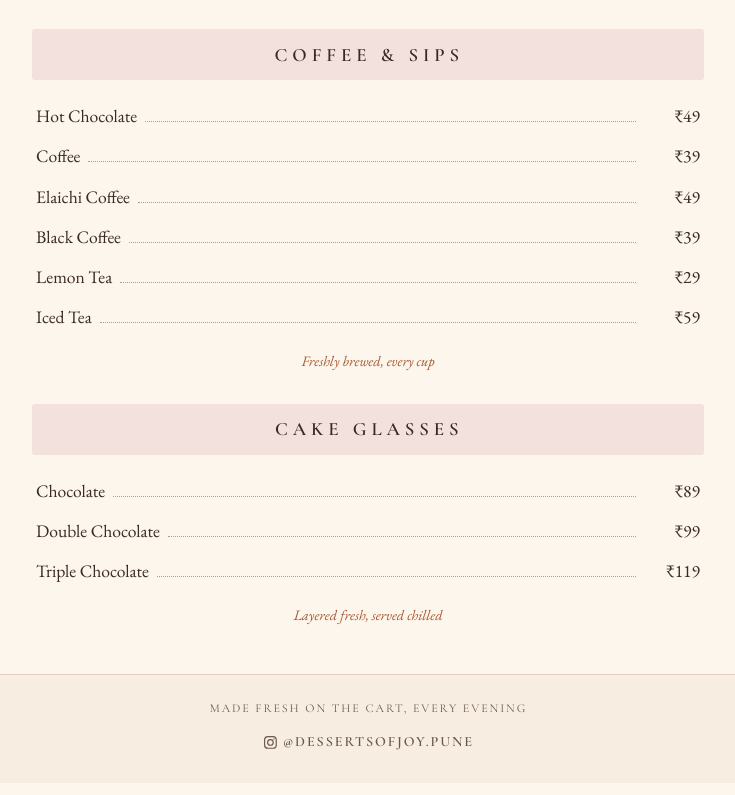
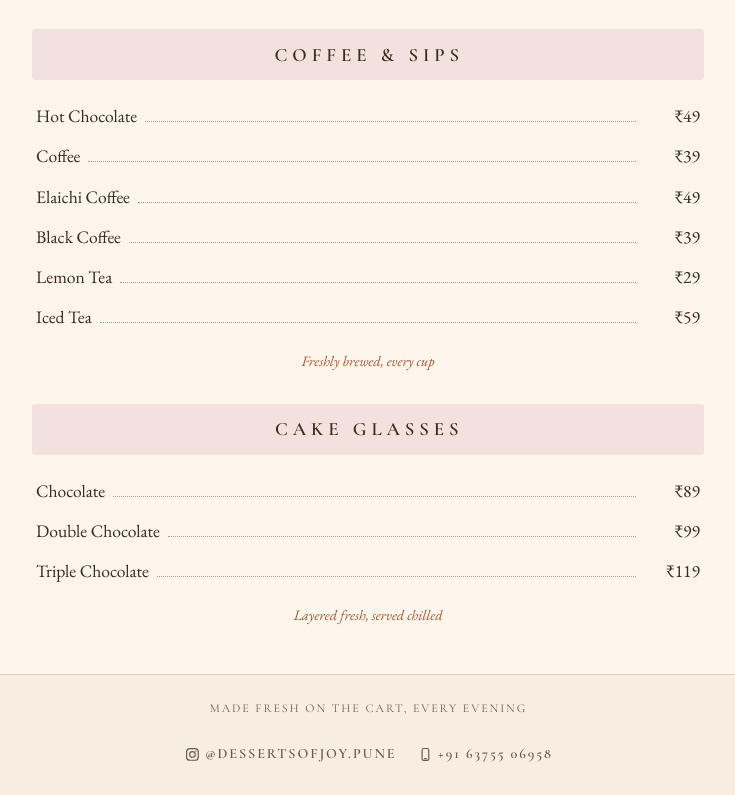
Before and after one commit to grippo-droid/Desserts-of-Joy, a plain HTML site: page index.html in a window 1280 px wide. Shown: the part 2330-3125 px from the top of the page, without its empty margins (272-1007 px from the left). Drawn offline with Linux system fonts and the light colour scheme.

Commit message:
Add a tel: link to the footer beside the Instagram handle
+91 63755 06958, displayed grouped and linked as tel:+916375506958.

Layout is a centred flex row that wraps rather than a fixed choice,
because measurement decided it: at 320px the two links plus their gap
need 306px of a 288px box and cannot share a line, while at 390px they
need 333px of 351px and fit. So they sit side by side from ~350px up and
stack below that. No divider between them — the separator dot was removed
last change for exactly this kind of clutter, and a gap does the job.

Both links now share one .footer-link treatment (renamed from .ig-link)
rather than duplicating the styling, so size, weight, colour, hover and
press states cannot drift apart.

Two things worth recording, both caught by measuring rather than looking:

- Stacked, the tap targets first came within 2.4px of each other. A
  negative margin insets the margin box, so each hit box bleeds past its
  layout box by the FULL 0.55rem (8.8px), not by padding-minus-margin as
  the old comment claimed. row-gap has to clear 17.6px before the targets
  separate at all; 1.75rem gives 10.4px of real air. The comment is
  corrected — the wrong figure would mislead the next change.

- The footer read as lopsided when stacked: 17.2px above the first link
  against 42.1px between the two. The 42px is near the floor for two 44px
  targets, so the space above the row was opened instead, giving 29.2px
  against 42.1px. The first attempt at this silently did nothing, because
  `.footer__line + .footer__line` is two classes and outranks a
  single-class rule; it is now written as a sibling selector.

Verified at 320/390/1280: both tap targets 47.7-49.8px tall, never
overlapping, a tap at each centre lands on its own link, each link on one
line, row centred to 0.00px, no horizontal scroll, console clean.
Payload 110.1 -> 112.2 KB, markup and CSS only, no new requests.

Co-Authored-By: Claude Opus 5 <noreply@anthropic.com>

```diff
--- a/index.html
+++ b/index.html
@@ -358,15 +358,24 @@
 <!-- ============================ FOOTER ============================ -->
 <footer class="footer">
   <p class="footer__line">Made fresh on the cart, every evening</p>
-  <p class="footer__line">
-    <a class="ig-link" href="https://www.instagram.com/dessertsofjoy.pune/"
+  <p class="footer__line footer__links">
+    <a class="footer-link" href="https://www.instagram.com/dessertsofjoy.pune/"
        target="_blank" rel="noopener noreferrer">
-      <svg class="ig-link__icon" viewBox="0 0 24 24" aria-hidden="true" focusable="false"
+      <svg class="footer-link__icon" viewBox="0 0 24 24" aria-hidden="true" focusable="false"
            fill="none" stroke="currentColor" stroke-width="1.9">
         <rect x="2.6" y="2.6" width="18.8" height="18.8" rx="5.4"/>
         <circle cx="12" cy="12" r="4.5"/>
         <circle cx="17.7" cy="6.3" r="1.15" fill="currentColor" stroke="none"/>
-      </svg><span class="ig-link__handle">@dessertsofjoy.pune</span>
+      </svg><span class="footer-link__label">@dessertsofjoy.pune</span>
+    </a>
+
+    <a class="footer-link" href="tel:+916375506958">
+      <svg class="footer-link__icon" viewBox="0 0 24 24" aria-hidden="true" focusable="false"
+           fill="none" stroke="currentColor" stroke-width="1.9"
+           stroke-linecap="round" stroke-linejoin="round">
+        <rect x="6.6" y="2.4" width="10.8" height="19.2" rx="2.6"/>
+        <path d="M10.6 18.7h2.8"/>
+      </svg><span class="footer-link__label">+91 63755 06958</span>
     </a>
   </p>
 </footer>
--- a/styles.css
+++ b/styles.css
@@ -559,17 +559,46 @@ a { color: var(--c-rust); text-decoration-thickness: 1px; text-underline-offset:
   color: var(--c-espresso-mid);
 }
 
-/* --- Instagram link ----------------------------------------------------
-   inline-flex keeps the glyph and the handle welded together, so the pair
-   can never be split across a line break.
+/* --- footer contact links ----------------------------------------------
+   Instagram and phone share one treatment.
+
+   The row centres them and wraps: side by side where there is room,
+   stacked on a narrow phone. Both together are wider than a 320px screen,
+   so wrapping is the normal case there, not a failure mode.
+
+   row-gap is doing real work. A negative margin insets the margin box, so
+   each link's hit box bleeds past its own layout box by the FULL 0.55rem
+   (8.8px) at top and bottom — not by padding-minus-margin. Stacked, the
+   gap therefore has to clear 17.6px before the two tap targets stop
+   overlapping and the wrong link starts catching taps. 1.75rem leaves
+   about 10px of genuine air between them. */
+.footer__links {
+  display: flex;
+  flex-wrap: wrap;
+  justify-content: center;
+  align-items: center;
+  column-gap: 1.5rem;
+  row-gap: 1.75rem;
+
+}
+
+/* Stacked, the tap targets force ~42px between the two links, and the
+   default 8px under the tagline made that read as lopsided rather than
+   deliberate. Open the gap above the row so the footer sits as two tiers —
+   the line about the cart, then how to reach it. Written as a sibling
+   selector to outrank `.footer__line + .footer__line`, which is also two
+   classes and would otherwise win. */
+.footer__line + .footer__links { margin-top: 1.25rem; }
+
+/* inline-flex keeps each glyph welded to its own text, so a pair can never
+   be split across a line break.
 
    Sizing the tap target to the 44px accessibility guideline: the padding
    creates the hit area, and the negative margin pulls most of it back out
-   of the layout. Horizontally it cancels exactly, so the line wraps as it
-   always did. Vertically it cancels only part of it, which lets the
-   footer breathe by ~10px rather than having a 44px hit box overlap the
-   line above it. */
-.ig-link {
+   of the layout. Horizontally it cancels exactly. Vertically it cancels
+   only part of it, which lets the footer breathe by ~10px rather than
+   having a 44px hit box overlap the line above it. */
+.footer-link {
   display: inline-flex;
   align-items: center;
   gap: 0.45em;
@@ -601,7 +630,7 @@ a { color: var(--c-rust); text-decoration-thickness: 1px; text-underline-offset:
   -webkit-tap-highlight-color: transparent;
 }
 
-.ig-link__icon {
+.footer-link__icon {
   width: 1.05em;
   height: 1.05em;
   flex: none;
@@ -610,12 +639,19 @@ a { color: var(--c-rust); text-decoration-thickness: 1px; text-underline-offset:
   margin-inline-end: calc(var(--ls-mid) * -1);
 }
 
-.ig-link:hover { color: var(--c-rust); }
-.ig-link:hover .ig-link__handle { text-decoration: underline; text-underline-offset: 3px; }
-.ig-link:active { color: var(--c-rust); opacity: 0.75; transform: scale(0.97); }
+/* Letter-spacing also adds a trailing space after the FINAL character,
+   which sits inside the link's box. The <p> used to cancel that with
+   text-indent, but text-indent does not apply to flex items — so trim it
+   here instead, or each link is fractionally wider on its right and the
+   row centres a hair off. */
+.footer-link__label { margin-inline-end: calc(var(--ls-mid) * -1); }
+
+.footer-link:hover { color: var(--c-rust); }
+.footer-link:hover .footer-link__label { text-decoration: underline; text-underline-offset: 3px; }
+.footer-link:active { color: var(--c-rust); opacity: 0.75; transform: scale(0.97); }
 
 @media (prefers-reduced-motion: reduce) {
-  .ig-link:active { transform: none; }
+  .footer-link:active { transform: none; }
 }
 
 /* "Made fresh on the cart, every evening" still wraps on a narrow phone —
```
